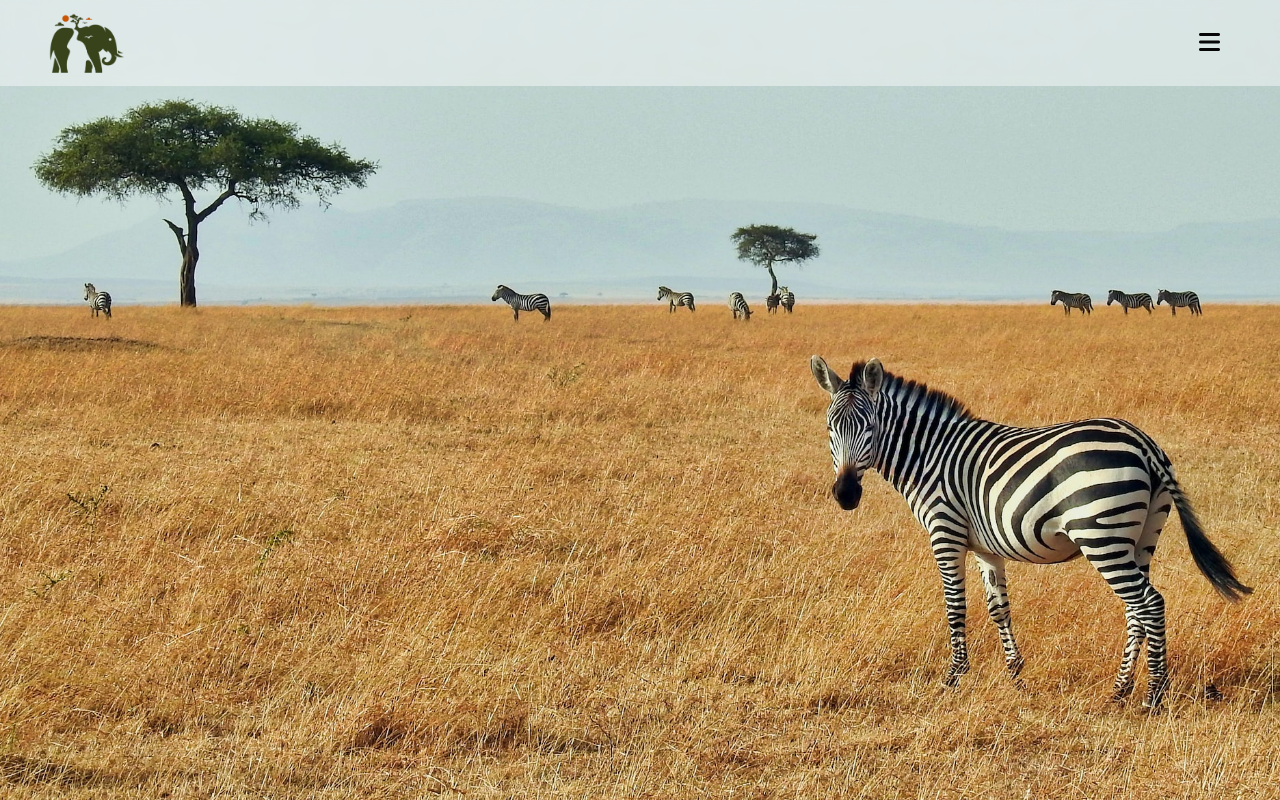
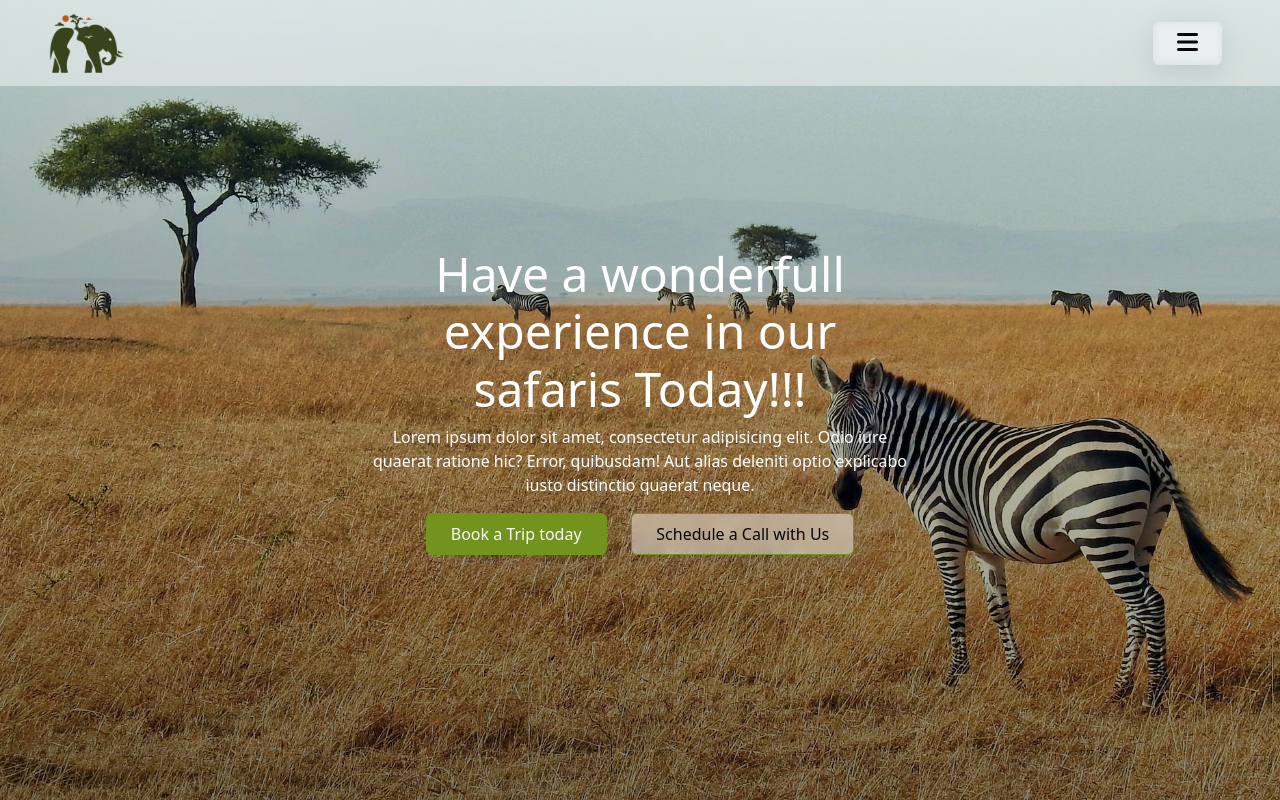
Before and after one commit to peruclarice/safari, a plain HTML site: page index.html in a window 1280 px wide. Drawn offline with nearby package versions, Linux system fonts and the light colour scheme.

Commit message:
Added styles to the buttons and text styles

```diff
--- a/assets/css/style.scss
+++ b/assets/css/style.scss
@@ -1,3 +1,22 @@
+body {
+    font-size: 18px;
+}
+h1 {
+    font-size: 3rem;
+}
+p {
+    font-size: 1rem;
+}
+.hero-section {
+    color: white;
+    max-width: 540px;
+    margin: 0 auto;
+    position: relative;
+    z-index: 5;
+    h1, p {
+        color: inherit;
+    }
+}
 .flx {
     display: flex;
 }
@@ -38,6 +57,7 @@ img {
 }
 section {
     min-height: 100vh;
+    position: relative;
 }
 .bg-vh {
     background-size: cover;
@@ -45,9 +65,19 @@ section {
     width: 100%;
     height: 100%;
     background-position: center;
+    position: relative;
 }
 .bg-1 {
     background-image: url(/assets/img/ron-dauphin-k-8-eX4Y3no-unsplash.jpg);
+}
+.bg-vh::after {
+    content: '';
+    width: 100%;
+    height: 100%;
+    position: absolute;
+    top: 0;
+    left: 0;
+    background: linear-gradient(5deg, rgb(0,0,0,.45) 5%, transparent);
 }
 .nav-header {
     position: fixed;
@@ -249,3 +279,29 @@ nav.navbar {
         }
     }
 }
+.btn {
+    box-shadow: rgba(100, 100, 111, 0.2) 0px 7px 29px 0px;
+    padding:.5rem 1.5rem;
+    min-width: 160px;
+    margin: 0 10px;
+}
+.btn-primary {
+    background: #73931F;
+    border-color: #73931F;
+    color: #fafafa;
+}
+.btn-primary:hover, .btn-primary:focus {
+    background-color: #4f6616 !important;
+    border-color: #4f6616 !important;
+}
+.btn-secondary {
+    background: rgb(255,255,255,.45);
+    border-color: #73931F;
+    color: #060606;
+    backdrop-filter: blur(4px);
+}
+.btn-secondary:hover, .btn-secondary:focus {
+    background-color: rgb(255,255,255) !important;
+    border-color: #4f6616 !important;
+    color: #060606 !important;
+}
--- a/index.html
+++ b/index.html
@@ -12,8 +12,8 @@
     <link rel="stylesheet" href="./assets/css/style.css">
 
     <!-- Favicon -->
-    <link rel="shortcut icon" href="./assets/img/elephant-logo.png" type="image/x-icon">
-    <link rel="icon" href="./assets/img/elephant-logo.png" type="image/x-icon">
+    <link rel="shortcut icon" href="./assets/img/elephant-logo-2.png" type="image/x-icon">
+    <link rel="icon" href="./assets/img/elephant-logo-2.png" type="image/x-icon">
 
     <!-- Fontawesome icons -->
     <script src="https://kit.fontawesome.com/686a2e2af8.js" crossorigin="anonymous"></script>
@@ -50,8 +50,19 @@
         </nav>
     </header>
     <main>
-        <section class="bg-vh bg-1">
-
+        <section class="bg-vh bg-1 flx flx-align-c flx-c">
+            <div class="hero-section text-center">
+                <h1 >Have a wonderfull experience in our safaris Today!!!</h1>
+                <p>
+                    Lorem ipsum dolor sit amet, consectetur adipisicing elit. Odio iure quaerat ratione hic? Error, quibusdam! Aut alias deleniti optio explicabo iusto distinctio quaerat neque.
+                </p>
+                <a class="btn btn-primary" href="">
+                    Book a Trip today
+                </a>
+                <a class="btn btn-secondary" href="">
+                    Schedule a Call with Us
+                </a>
+            </div>
         </section>
     </main>
     <div class="offcanvas offcanvas-start" tabindex="-1" id="offcanvasExample" aria-labelledby="offcanvasExampleLabel" style="z-index: 1100;">
```
Also changed, not shown: assets/css/style.css, assets/img/elephant-logo-2.png (added), 1 other file.
